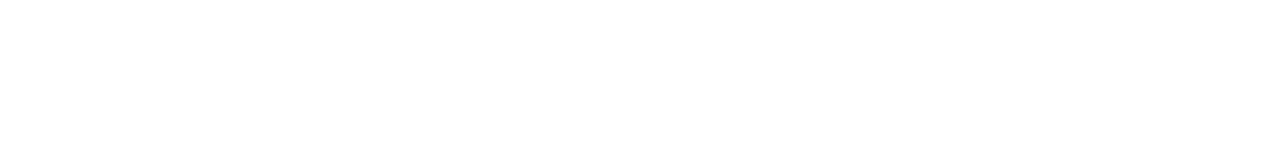
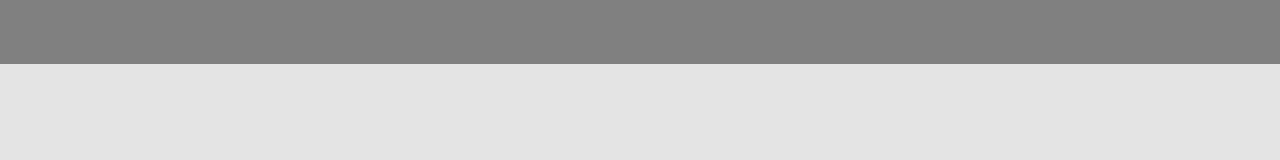
Before and after one commit to antonrejoe/grammatist, a plain HTML site: page Index.html in a window 1280 px wide. Drawn offline with Linux system fonts and the light colour scheme.

Commit message:
background changed

```diff
--- a/styles.css
+++ b/styles.css
@@ -1,6 +1,8 @@
 .top_div{
 
     background-color:grey;
+    margin-top: 0px;
+    padding: 0%;
 
  /* Padding */
     margin-top: 0%;
@@ -13,4 +15,16 @@
 .header{
 
     display: flex;
+    height: 4rem;
+    margin-top: 0px;
 }
+
+/* Modifying overall */
+
+body{
+    margin: 0%;
+}
+
+:root{
+    background-color: rgb(227, 227, 227);
+}
```
